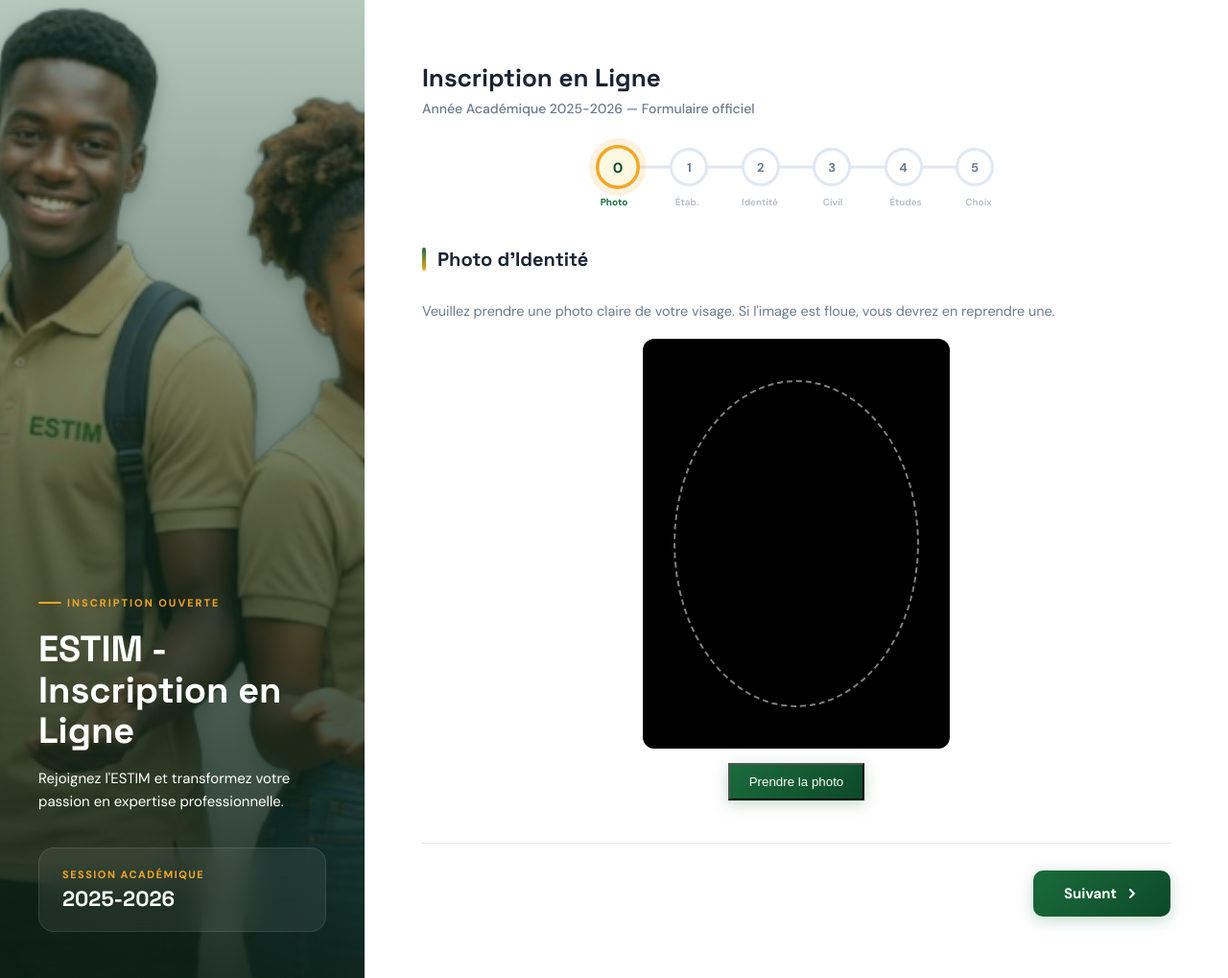
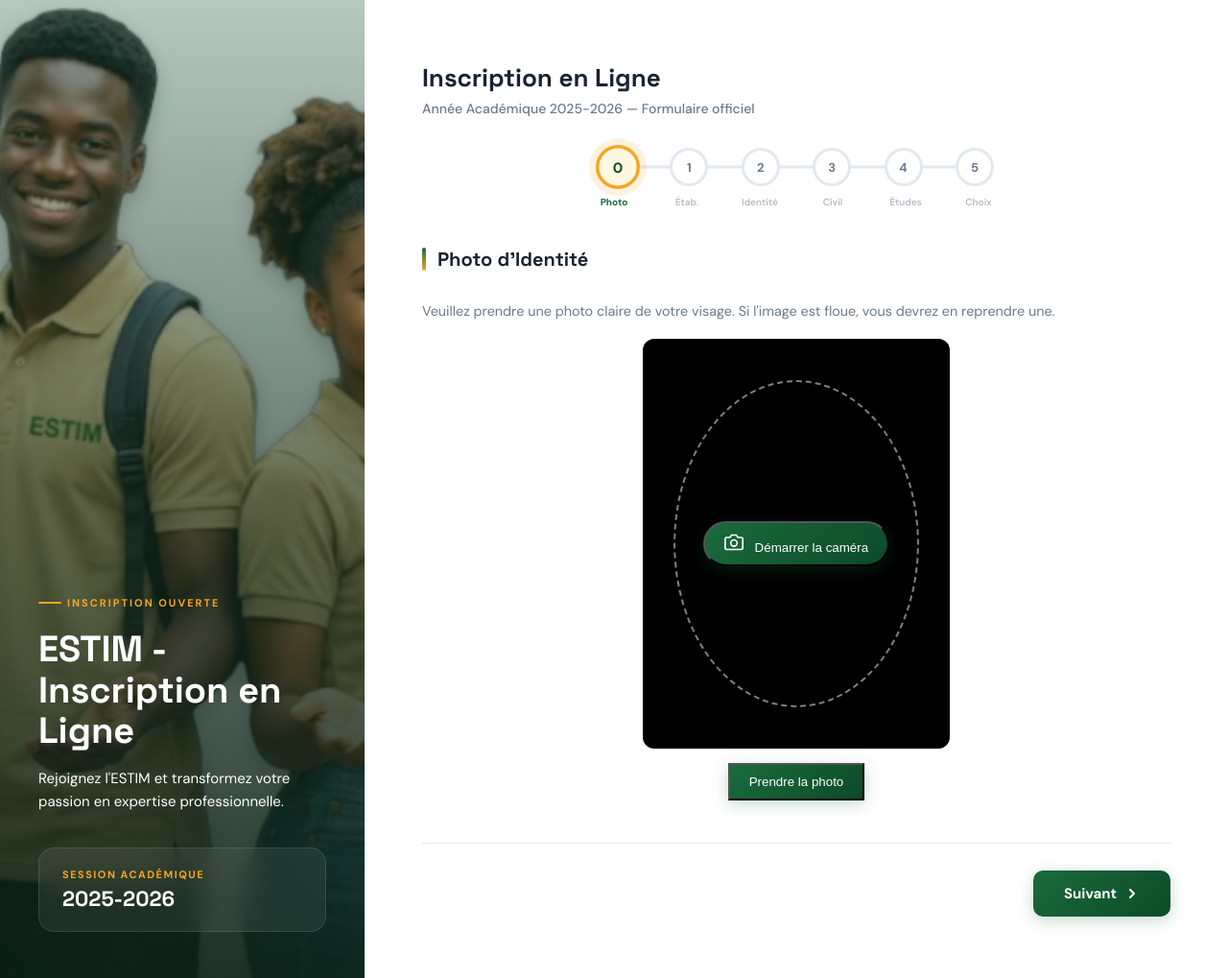
Before and after one commit to like2300/estim, a Django app: page /inscription/ in a window 1280 px wide. Shown: the whole page at 96% size. Run offline with Django 5.2, Linux system fonts and the light colour scheme; data comes from the database, SQL or seed files in the repository.

Commit message:
ch end 4

```diff
--- a/inscription/templates/inscription/index.html
+++ b/inscription/templates/inscription/index.html
@@ -798,6 +798,13 @@
                             <canvas id="canvas" style="display: none; width: 100%; height: 100%; object-fit: cover;"></canvas>
                             <img id="photo-preview" src="" style="display: none; width: 100%; height: 100%; object-fit: cover;">
 
+                            <div id="start-camera-overlay" style="position: absolute; z-index: 10; display: none; flex-direction: column; align-items: center; gap: 10px;">
+                                <button type="button" onclick="initCamera()" class="btn-primary" style="padding: 10px 20px; border-radius: 30px;">
+                                    <svg width="20" height="20" viewBox="0 0 24 24" fill="none" stroke="currentColor" stroke-width="2" style="margin-right: 8px;"><path d="M23 19a2 2 0 0 1-2 2H3a2 2 0 0 1-2-2V8a2 2 0 0 1 2-2h4l2-3h6l2 3h4a2 2 0 0 1 2 2z"/><circle cx="12" cy="13" r="4"/></svg>
+                                    Démarrer la caméra
+                                </button>
+                            </div>
+
                             <div id="camera-overlay" style="position: absolute; border: 2px dashed rgba(255,255,255,0.5); width: 80%; height: 80%; border-radius: 50%;"></div>
                         </div>
 
@@ -1063,28 +1070,46 @@
             const canvas = document.getElementById('canvas');
             const photoPreview = document.getElementById('photo-preview');
             const photoInput = document.getElementById('photo-input');
+            const startOverlay = document.getElementById('start-camera-overlay');
 
             try {
-                stream = await navigator.mediaDevices.getUserMedia({ video: { facingMode: "user", width: 640, height: 480 } });
+                const constraints = {
+                    video: {
+                        facingMode: "user",
+                        width: { ideal: 640 },
+                        height: { ideal: 853 } // 3:4 aspect ratio
+                    }
+                };
+                stream = await navigator.mediaDevices.getUserMedia(constraints);
                 video.srcObject = stream;
-                // Added for better compatibility with mobile browsers
                 video.onloadedmetadata = () => {
                     video.play().catch(e => console.error("Video play failed:", e));
+                    startOverlay.style.display = 'none';
                 };
             } catch (err) {
                 console.error("Camera error:", err);
-                showToast("Impossible d'accéder à la caméra. Vérifiez les permissions.");
+                startOverlay.style.display = 'flex';
+                showToast("Veuillez cliquer sur 'Démarrer la caméra' pour continuer.");
             }
 
             snapBtn.addEventListener('click', () => {
+                // Flash effect
+                const wrapper = document.getElementById('camera-wrapper');
+                wrapper.style.transition = 'none';
+                wrapper.style.opacity = '0.5';
+                setTimeout(() => {
+                    wrapper.style.transition = 'opacity 0.3s';
+                    wrapper.style.opacity = '1';
+                }, 50);
+
                 const context = canvas.getContext('2d');
-                canvas.width = video.videoWidth;
-                canvas.height = video.videoHeight;
+                canvas.width = video.videoWidth || 640;
+                canvas.height = video.videoHeight || 853;
                 context.drawImage(video, 0, 0, canvas.width, canvas.height);
 
                 const imageData = context.getImageData(0, 0, canvas.width, canvas.height);
 
-                // --- Brightness Check ---
+                // --- Quality Checks (Informative only, no return) ---
                 const data = imageData.data;
                 let brightness = 0;
                 for (let i = 0; i < data.length; i += 4) {
@@ -1092,22 +1117,14 @@
                 }
                 brightness /= (data.length / 4);
 
-                if (brightness < 40) {
-                    showToast("La photo est trop sombre. Veuillez vous éclairer davantage.");
-                    return;
-                }
-                if (brightness > 220) {
-                    showToast("La photo est trop surexposée. Veuillez réduire la lumière.");
-                    return;
-                }
+                const blurScore = detectBlur(imageData);
 
-                // --- Blur Detection (Laplacian Variance) ---
-                const blurScore = detectBlur(imageData);
-                console.log("Blur Score (Variance):", blurScore);
-
-                if (blurScore < 100) { // Threshold for blurriness
-                    showToast("La photo est floue. Veuillez stabiliser l'appareil et reprendre.");
-                    return;
+                if (brightness < 30) {
+                    showToast("Attention : La photo semble trop sombre.");
+                } else if (brightness > 240) {
+                    showToast("Attention : La photo semble trop éclairée.");
+                } else if (blurScore < 50) {
+                    showToast("Attention : La photo semble un peu floue.");
                 }
 
                 const dataUrl = canvas.toDataURL('image/jpeg', 0.8);
```
